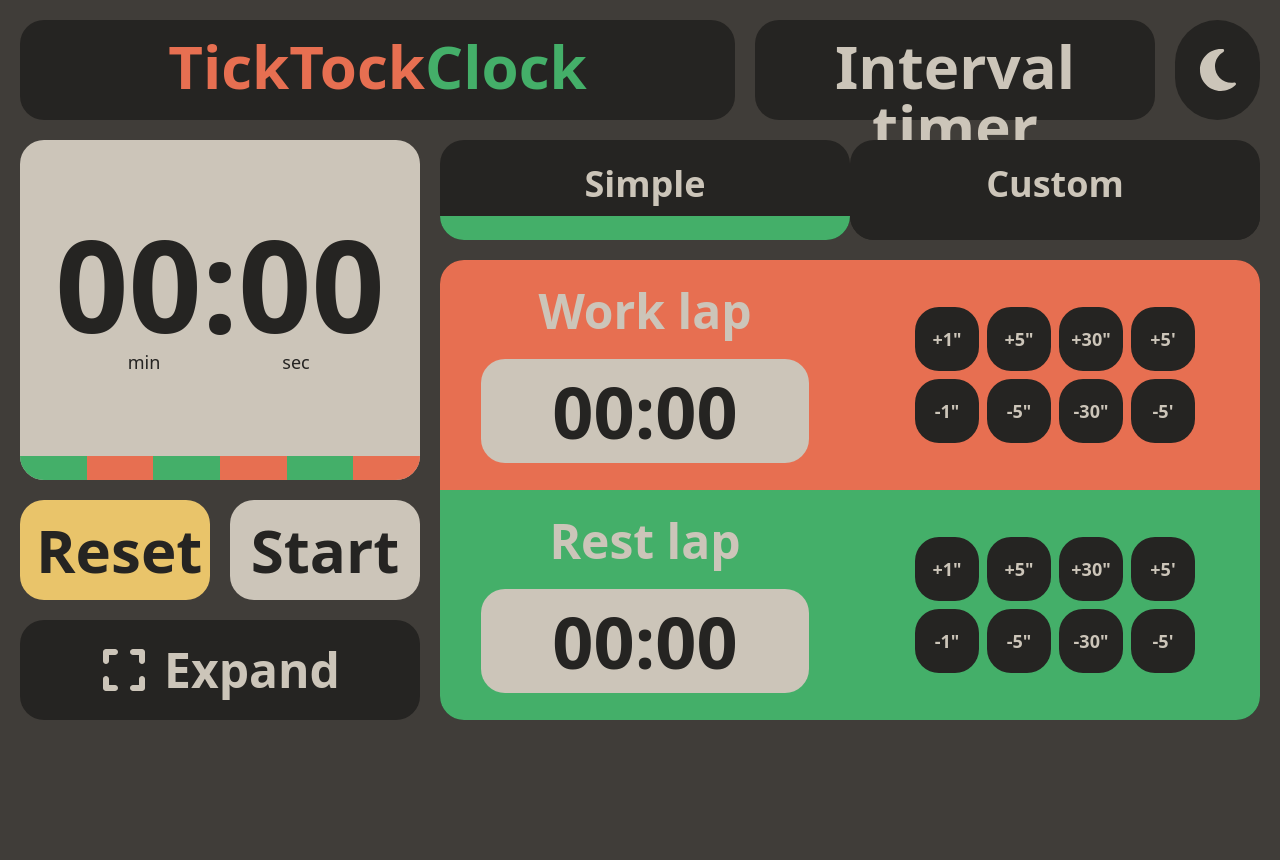
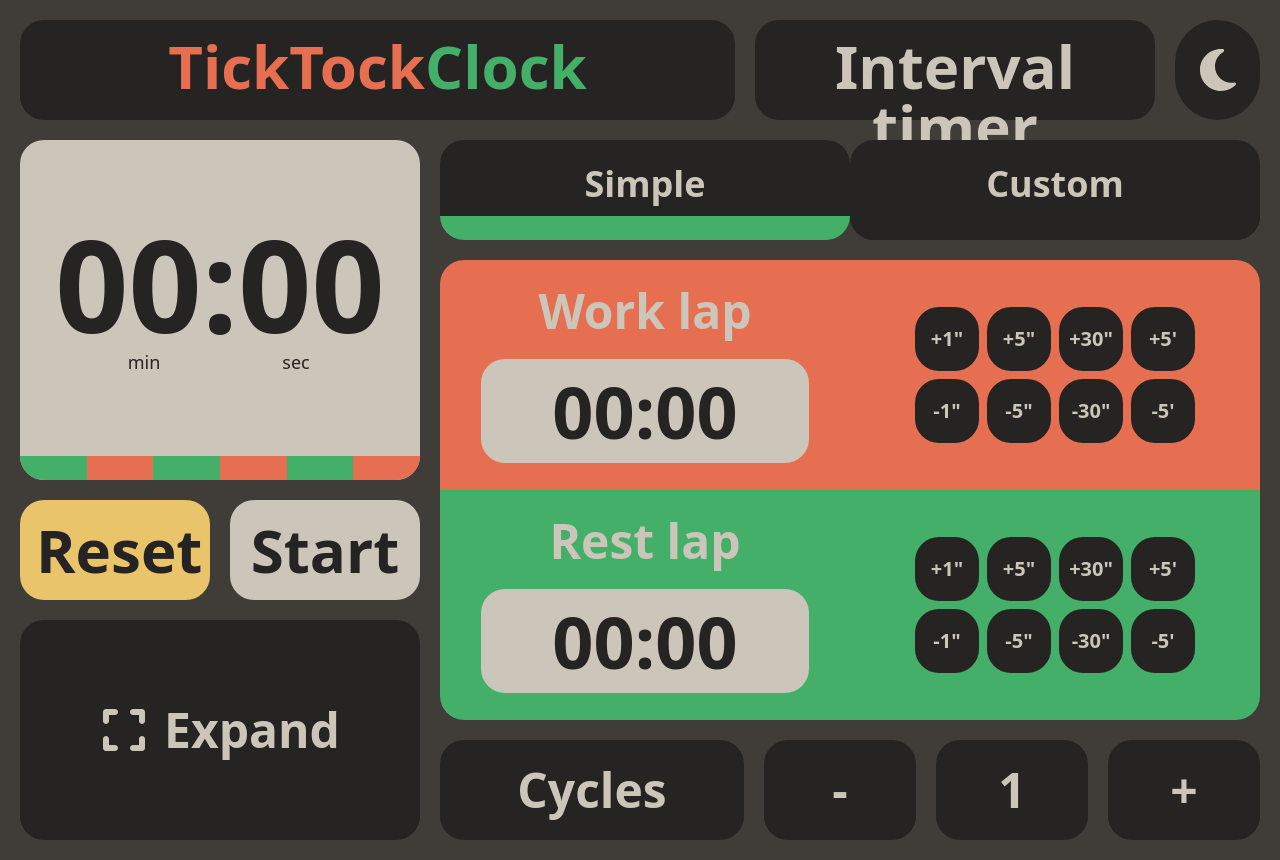
Before and after one commit to jesu-m0/TickTockClock, a React (Vite) app in the folder TikTockClock/: page / in a window 1280 px wide. Before the commit the page ends 800 px from the top, so only its background shows below. Built offline with nearby package versions, Linux system fonts and the light colour scheme.

Commit message:
Cycles attribute added and managed logic to add and rest. Used context for clock status.

```diff
--- a/TikTockClock/src/App.tsx
+++ b/TikTockClock/src/App.tsx
@@ -1,13 +1,13 @@
-
 import './App.css'
 import MainPage from './components/mainPage'
+import { ClockProvider } from './context/ClockContext';
 
 function App() {
 
   return (
-    <div>
+    <ClockProvider>
       <MainPage />
-    </div>
+    </ClockProvider>
   )
 }
 
--- a/TikTockClock/src/components/Header/Clock.tsx
+++ b/TikTockClock/src/components/Header/Clock.tsx
@@ -1,6 +1,7 @@
-import React, { useState, useEffect, useRef } from 'react';
+import React, { useState, useEffect } from 'react';
 import { AnimationType, ClockStatus } from '../../types';
 import { SimpleTimerInfo } from '../../types/SimpleTimerInfo';
+import { useClockStatus } from '../../context/ClockContext';
 
 interface ClockProps {
       isPaused: boolean;
@@ -8,18 +9,15 @@ interface ClockProps {
       simpleTimerInfo: SimpleTimerInfo;
       setSimpleTimerInfo: React.Dispatch<React.SetStateAction<SimpleTimerInfo>>;
       isSimpleMode: boolean;
-      clockStatus: ClockStatus;
-      onStatusChange: (status: ClockStatus) => void;
-      onUpdateStatusChange: (isUpdating: boolean) => void;
 }
 
 //TODO: Are status well controlled? NO.
-const Clock: React.FC<ClockProps> = ({ isPaused, reset, simpleTimerInfo, setSimpleTimerInfo, isSimpleMode, clockStatus, onStatusChange, onUpdateStatusChange }) => {
+const Clock: React.FC<ClockProps> = ({ isPaused, reset, simpleTimerInfo, setSimpleTimerInfo, isSimpleMode }) => {
       const [time, setTime] = useState(0);
       const [isAlternate, setIsAlternate] = useState(false);
       const [remainingCycles, setRemainingCycles] = useState(isSimpleMode ? simpleTimerInfo.cycles : null); //TODO: change when the custom mode is implementedq
-      //MUTEX to change the status of the clock.
-      const isUpdatingStatus = useRef(false);
+
+      const { clockStatus, setClockStatus } = useClockStatus();
 
       useEffect(() => {
             if (isSimpleMode) {
@@ -61,49 +59,46 @@ const Clock: React.FC<ClockProps> = ({ isPaused, reset, simpleTimerInfo, setSimp
 
       // Update status based on timer logic
       useEffect(() => {
-            // Set lock
-            isUpdatingStatus.current = true;
-
             try {
                   switch (clockStatus) {
                         case ClockStatus.ZERO:
                               if (time === 0 && simpleTimerInfo.workLapDuration > 0 && simpleTimerInfo.restLapDuration > 0) {
                                     console.log('Status Change: ZERO -> READY');
-                                    onStatusChange(ClockStatus.READY);
+                                    setClockStatus(ClockStatus.READY);
                               }
                               break;
                         case ClockStatus.READY:
                               if (time === 0 && (simpleTimerInfo.workLapDuration === 0 || simpleTimerInfo.restLapDuration === 0)) {
                                     console.log('Status Change: READY -> ZERO');
-                                    onStatusChange(ClockStatus.ZERO);
+                                    setClockStatus(ClockStatus.ZERO);
                               }
                               if (!isPaused) {
                                     console.log('Status Change: READY -> RUNNING');
-                                    onStatusChange(ClockStatus.RUNNING);
+                                    setClockStatus(ClockStatus.RUNNING);
                               }
                               break;
                         case ClockStatus.RUNNING:
                               if (isPaused) {
                                     console.log('Status Change: RUNNING -> PAUSED');
-                                    onStatusChange(ClockStatus.PAUSED);
+                                    setClockStatus(ClockStatus.PAUSED);
                               }
                               if (remainingCycles === 0 && time === 0) {
                                     console.log('Status Change: RUNNING -> FINISHED');
-                                    onStatusChange(ClockStatus.FINISHED);
+                                    setClockStatus(ClockStatus.FINISHED);
                               }
                               break;
                         case ClockStatus.PAUSED:
                               if (!isPaused && time > 0) {
                                     console.log('Status Change: PAUSED -> RUNNING');
-                                    onStatusChange(ClockStatus.RUNNING);
+                                    setClockStatus(ClockStatus.RUNNING);
                               }
                               if (isPaused && time === 0 && (simpleTimerInfo.workLapDuration === 0 || simpleTimerInfo.restLapDuration === 0)) {
                                     console.log('Status Change: PAUSED -> ZERO');
-                                    onStatusChange(ClockStatus.ZERO);
+                                    setClockStatus(ClockStatus.ZERO);
                               }
                               if (isPaused && time === 0 && simpleTimerInfo.workLapDuration > 0 && simpleTimerInfo.restLapDuration > 0) {
                                     console.log('Status Change: PAUSED -> READY');
-                                    onStatusChange(ClockStatus.READY);
+                                    setClockStatus(ClockStatus.READY);
                               }
                               break;
                         case ClockStatus.FINISHED:
@@ -113,20 +108,19 @@ const Clock: React.FC<ClockProps> = ({ isPaused, reset, simpleTimerInfo, setSimp
 
                                     if (simpleTimerInfo.workLapDuration === 0 || simpleTimerInfo.restLapDuration === 0) {
                                           console.log('Status Change: FINISHED -> ZERO');
-                                          onStatusChange(ClockStatus.ZERO);
+                                          setClockStatus(ClockStatus.ZERO);
                                     }
                                     if (simpleTimerInfo.workLapDuration > 0 && simpleTimerInfo.restLapDuration > 0) {
                                           console.log('Status Change: FINISHED -> READY');
-                                          onStatusChange(ClockStatus.READY);
+                                          setClockStatus(ClockStatus.READY);
                                     }
                               } else {
                                     //TODO: implement custom logic
                               }
                               break;
                   }
-            } finally {
-                  // Release lock
-                  isUpdatingStatus.current = false;
+            } catch (error) {
+                  console.error('Error in clock status update:', error);
             }
       }, [
             isPaused,
@@ -136,10 +130,6 @@ const Clock: React.FC<ClockProps> = ({ isPaused, reset, simpleTimerInfo, setSimp
             remainingCycles,
             time
       ]);
-
-      useEffect(() => {
-            onUpdateStatusChange(isUpdatingStatus.current);
-      }, [isUpdatingStatus.current]);
 
       return (
             <>
--- a/TikTockClock/src/components/SimpleInfo/SimpleInfo.css
+++ b/TikTockClock/src/components/SimpleInfo/SimpleInfo.css
@@ -1,3 +1,4 @@
 .time-button {
-    @apply w-16 h-16 font-bold text-lg text-timberwolf bg-eerieBlack rounded-3xl cursor-pointer flex justify-center items-center;
+  @apply w-16 h-16 text-xl bg-eerieBlack text-timberwolf rounded-3xl px-4 py-2 font-bold cursor-pointer
+  hover:scale-105 transition-transform duration-200 flex justify-center items-center;
   }
--- a/TikTockClock/src/components/SimpleInfo/SimpleInfo.tsx
+++ b/TikTockClock/src/components/SimpleInfo/SimpleInfo.tsx
@@ -7,7 +7,6 @@ interface SimpleInfoProps {
       timerInfo: SimpleTimerInfo;
       setTimerInfo: React.Dispatch<React.SetStateAction<SimpleTimerInfo>>;
       clockStatus: ClockStatus;
-      isStatusUpdating: boolean;
 }
 
 export interface WorkDurationButton {
@@ -17,7 +16,7 @@ export interface WorkDurationButton {
       isClicked: boolean;
 }
 
-const SimpleInfo: React.FC<SimpleInfoProps> = ({ timerInfo, setTimerInfo, clockStatus, isStatusUpdating }) => {
+const SimpleInfo: React.FC<SimpleInfoProps> = ({ timerInfo, setTimerInfo, clockStatus }) => {
 
       const [buttonDoAnimation, setButtonDoAnimation] = useState<string>("");
 
@@ -49,11 +48,10 @@ const SimpleInfo: React.FC<SimpleInfoProps> = ({ timerInfo, setTimerInfo, clockS
             { id: 'restDown300', seconds: 300, label: "-5'", isClicked: false },
       ]);
 
+      const [plusClicked, setPlusClicked] = useState(false);
+      const [minusClicked, setMinusClicked] = useState(false);
+
       const handleWorkDurationUp = (seconds: number, buttonId: string) => {
-            if (isStatusUpdating) {
-                  console.log('Status update in progress, waiting...');
-                  return;
-            }
 
             console.log('Current clockStatus:', clockStatus);
 
@@ -153,6 +151,24 @@ const SimpleInfo: React.FC<SimpleInfoProps> = ({ timerInfo, setTimerInfo, clockS
             }, 300);
       };
 
+      const handleCyclesUp = () => {
+            setTimerInfo(prev => ({
+                  ...prev,
+                  cycles: prev.cycles + 1
+            }));
+            setPlusClicked(true);
+            setTimeout(() => setPlusClicked(false), 300);
+      };
+
+      const handleCyclesDown = () => {
+            setTimerInfo(prev => ({
+                  ...prev,
+                  cycles: Math.max(1, prev.cycles - 1)
+            }));
+            setMinusClicked(true);
+            setTimeout(() => setMinusClicked(false), 300);
+      };
+
       const formatTime = (seconds: number): string => {
             const minutes = Math.floor(seconds / 60);
             const remainingSeconds = seconds % 60;
@@ -160,7 +176,10 @@ const SimpleInfo: React.FC<SimpleInfoProps> = ({ timerInfo, setTimerInfo, clockS
       };
 
       return (
-            <div className='col-span-8 row-span-4 rounded-3xl content-center bg-eerieBlack flex flex-col'>
+            <div className='col-span-8 row-span-5 flex flex-col gap-5'>
+                  {/* First section - Work and Rest */}
+                  <div className='flex-grow rounded-3xl content-center bg-eerieBlack flex flex-col'>
+                        <div className='h-full'>
                               {/* Work Section */}
                               <div className='h-1/2 rounded-t-3xl bg-burntSienna items-center flex'>
                                     {/* Work Timer Display */}
@@ -245,6 +264,34 @@ const SimpleInfo: React.FC<SimpleInfoProps> = ({ timerInfo, setTimerInfo, clockS
                                     </div>
                               </div>
                         </div>
+                  </div>
+
+                  {/* Second section - New functionality (100px = 1 row) */}
+                  <div className='h-[100px] rounded-3xl flex items-center gap-5'>
+                        <div className='bg-eerieBlack rounded-3xl h-full w-2/5 flex items-center justify-center'>
+                              <p className="text-timberwolf text-5xl font-black">Cycles</p>
+                        </div>
+                        <div
+                              className={`bg-eerieBlack rounded-3xl h-full w-1/5 flex items-center justify-center
+                                    hover:scale-105 transition-transform duration-200 cursor-pointer
+                                    ${minusClicked ? 'scale-animation' : ''}`}
+                              onClick={handleCyclesDown}
+                        >
+                              <p className="text-timberwolf text-5xl font-black">-</p>
+                        </div>
+                        <div className='bg-eerieBlack rounded-3xl h-full w-1/5 flex items-center justify-center'>
+                              <p className="text-timberwolf text-5xl font-black">{timerInfo.cycles}</p>
+                        </div>
+                        <div
+                              className={`bg-eerieBlack rounded-3xl h-full w-1/5 flex items-center justify-center
+                                    hover:scale-105 transition-transform duration-200 cursor-pointer
+                                    ${plusClicked ? 'scale-animation' : ''}`}
+                              onClick={handleCyclesUp}
+                        >
+                              <p className="text-timberwolf text-5xl font-black">+</p>
+                        </div>
+                  </div>
+            </div>
       );
 };
 
--- a/TikTockClock/src/components/mainPage.tsx
+++ b/TikTockClock/src/components/mainPage.tsx
@@ -6,6 +6,8 @@ import SimpleInfo from './SimpleInfo/SimpleInfo';
 import CustomInfo from './CustomInfo/CustomInfo';
 import { AnimationType, ClockStatus } from '../types';
 import { SimpleTimerInfo } from '../types/SimpleTimerInfo';
+import { useClockStatus } from '../context/ClockContext';
+
 
 const MainPage: React.FC = () => {
 
@@ -21,19 +23,18 @@ const MainPage: React.FC = () => {
       const [reset, setReset] = useState(false);
       const [isClickedReset, setIsClickedReset] = useState(false);
 
-      //
+
       const [simpleTimerInfo, setSimpleTimerInfo] = useState<SimpleTimerInfo>({
             workLapDuration: 0,
             restLapDuration: 0,
-            cycles: 0,
+            cycles: 1,
             currentAnimation: AnimationType.NONE
       });
 
-      //Status of the clock. Almost all components need to know the state of the clock before acting.
-      const [clockStatus, setClockStatus] = useState<ClockStatus>(ClockStatus.ZERO);
+      //Status of the clock in teh context
+      const { clockStatus, setClockStatus } = useClockStatus();
 
       //Change mode
-
       const changeToSimple = () => {
             setIsSimpleMode(true);
       }
@@ -43,7 +44,6 @@ const MainPage: React.FC = () => {
       }
 
       //Start or stop
-
       const handlePauseStart = () => {
             if (isSimpleMode && (simpleTimerInfo.workLapDuration === 0 || simpleTimerInfo.restLapDuration === 0)) {
                   setSimpleTimerInfo(prev => ({ ...prev, currentAnimation: AnimationType.EMPTY_LAPS_DURATION }));
@@ -68,8 +68,6 @@ const MainPage: React.FC = () => {
             setIsClickedReset(true);
             setTimeout(() => setIsClickedReset(false), 300);
       }
-
-      const [isStatusUpdating, setIsStatusUpdating] = useState(false); //TODO: en vez de usar MUTEX asi mejor usar el contexto (API Context)
 
       useEffect(() => {
             if (simpleTimerInfo.currentAnimation !== AnimationType.NONE) {
@@ -96,14 +94,6 @@ const MainPage: React.FC = () => {
                                           simpleTimerInfo={simpleTimerInfo}
                                           setSimpleTimerInfo={setSimpleTimerInfo}
                                           isSimpleMode={isSimpleMode}
-                                          clockStatus={clockStatus}
-                                          // We use a callback here because setClockStatus is created new on every render
-                                          // While passing it directly (setClockStatus={setClockStatus}) would work,
-                                          // using a callback is a good practice for state-setting props
-                                          onStatusChange={(status: ClockStatus) => {
-                                                setClockStatus(status);
-                                          }}
-                                          onUpdateStatusChange={(isUpdating) => setIsStatusUpdating(isUpdating)}
                                     ></Clock>
                               </div>
 
@@ -156,7 +146,6 @@ const MainPage: React.FC = () => {
                                           timerInfo={simpleTimerInfo}
                                           setTimerInfo={setSimpleTimerInfo}
                                           clockStatus={clockStatus}
-                                          isStatusUpdating={isStatusUpdating}
                                     />
                               ) : (
                                     <CustomInfo
@@ -188,7 +177,7 @@ const MainPage: React.FC = () => {
                               </div>
 
                               {/*Expand clock*/}
-                              <div className='col-span-4 row-span-1 bg-eerieBlack p-4 rounded-3xl flex justify-center items-center hover:scale-105 transition-transform duration-200 cursor-pointer'>
+                              <div className='col-span-4 row-span-2 bg-eerieBlack p-4 rounded-3xl flex justify-center items-center hover:scale-105 transition-transform duration-200 cursor-pointer'>
                                     <svg xmlns="http://www.w3.org/2000/svg" viewBox="0 0 448 512" className='w-12 h-12 fill-timberwolf mr-4'><path d="M32 32C14.3 32 0 46.3 0 64l0 96c0 17.7 14.3 32 32 32s32-14.3 32-32l0-64 64 0c17.7 0 32-14.3 32-32s-14.3-32-32-32L32 32zM64 352c0-17.7-14.3-32-32-32s-32 14.3-32 32l0 96c0 17.7 14.3 32 32 32l96 0c17.7 0 32-14.3 32-32s-14.3-32-32-32l-64 0 0-64zM320 32c-17.7 0-32 14.3-32 32s14.3 32 32 32l64 0 0 64c0 17.7 14.3 32 32 32s32-14.3 32-32l0-96c0-17.7-14.3-32-32-32l-96 0zM448 352c0-17.7-14.3-32-32-32s-32 14.3-32 32l0 64-64 0c-17.7 0-32 14.3-32 32s14.3 32 32 32l96 0c17.7 0 32-14.3 32-32l0-96z" /></svg>
                                     <p className='font-bold text-timberwolf text-5xl text-center'>Expand</p>
                               </div>
--- /dev/null
+++ b/TikTockClock/src/context/ClockContext.tsx
@@ -0,0 +1,27 @@
+import React, { createContext, useContext, useState } from 'react';
+import { ClockStatus } from '../types';
+
+interface ClockContextType {
+    clockStatus: ClockStatus;
+    setClockStatus: (status: ClockStatus) => void;
+}
+
+const ClockContext = createContext<ClockContextType | undefined>(undefined);
+
+export const ClockProvider: React.FC<{ children: React.ReactNode }> = ({ children }) => {
+    const [clockStatus, setClockStatus] = useState<ClockStatus>(ClockStatus.ZERO);
+
+    return (
+        <ClockContext.Provider value={{ clockStatus, setClockStatus }}>
+            {children}
+        </ClockContext.Provider>
+    );
+};
+
+export const useClockStatus = () => {
+    const context = useContext(ClockContext);
+    if (context === undefined) {
+        throw new Error('useClockStatus must be used within a ClockProvider');
+    }
+    return context;
+};
```
Lines whose indentation alone changed are shown as unchanged.
